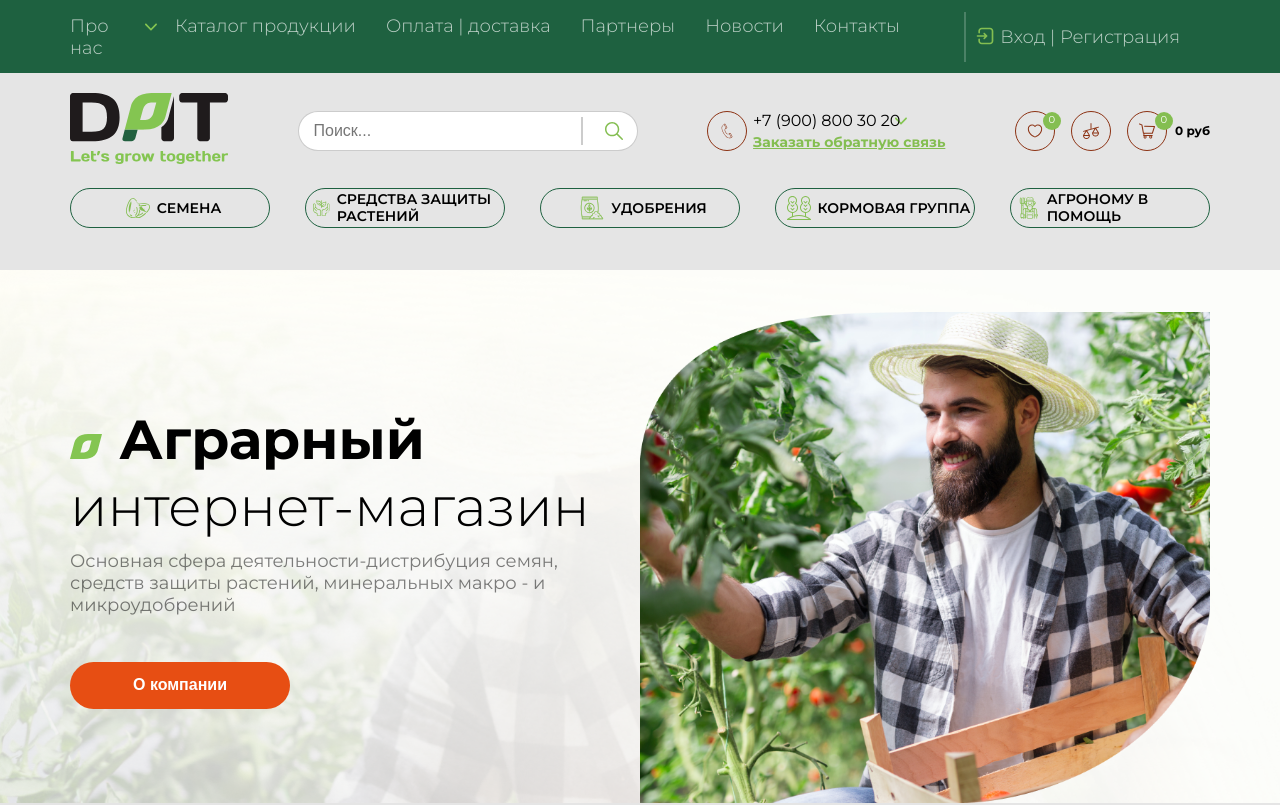
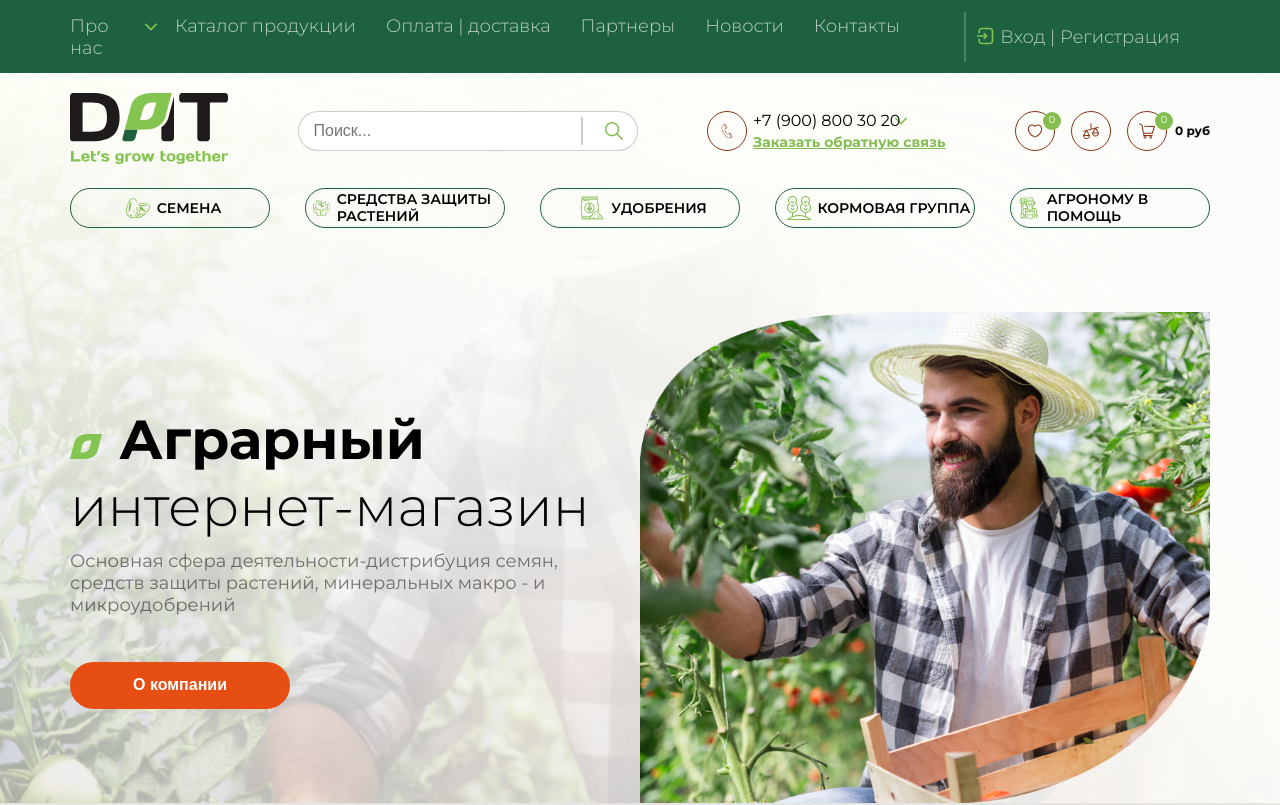
Before and after one commit to Zhbura/Agricultural_online_store, a React (Create React App) app: page / in a window 1280 px wide. Shown: the top 805 px of the page. Built offline with nearby package versions, Linux system fonts and the light colour scheme; no server answers.

Commit message:
Решение задачи с общим background для трёх компонентов главной страницы.

```diff
--- a/src/components/BrandWrap/BrandWrap.scss
+++ b/src/components/BrandWrap/BrandWrap.scss
@@ -1,7 +1,5 @@
 .brand-wrap {
     padding-top: 42px;
-    background-image: url(../../img/backgroundBrandWrap.png);
-    background-size: cover;
 
     .container {
         display: flex;
@@ -91,3 +89,8 @@
         }
     }
 }
+
+.background-container {
+    background-image: url(../../img/backgroundBrandWrap.png);
+    background-size: cover;
+}
--- /dev/null
+++ b/src/components/Layout/LayoutBottom.js
@@ -0,0 +1,14 @@
+import { Outlet } from "react-router-dom"
+import { BottomBar } from "../BottomBar/BottomBar"
+import { Header } from "../Header/Header"
+
+export const LayoutBottom = () => {
+
+    return (
+        <>
+            <Header />
+            <BottomBar />
+            <Outlet />
+        </>
+    )
+}
--- a/src/components/Layout/Layout.js
+++ b/src/components/Layout/LayoutTop.js
@@ -1,13 +1,11 @@
-import { Outlet } from "react-router-dom"
-import { BottomBar } from "../BottomBar/BottomBar"
-import { Footer } from "../Footer/Footer"
-import { Header } from "../Header/Header"
-import { TopBar } from "../TopBar/TopBar"
-import { useSelector } from "react-redux"
-import { selectShowFilter } from "../../store/catalog/selectors"
-import { selectShowMenu } from "../../store/menu/selectors"
+import { Outlet } from "react-router-dom";
+import { Footer } from "../Footer/Footer";
+import { TopBar } from "../TopBar/TopBar";
+import { useSelector } from "react-redux";
+import { selectShowFilter } from "../../store/catalog/selectors";
+import { selectShowMenu } from "../../store/menu/selectors";
 
-export const Layout = ({ authed }) => {
+export const LayoutTop = ({ authed }) => {
     const showFilter = useSelector(selectShowFilter); // нужно для затемнения фона при открытии меню
     const showMenu = useSelector(selectShowMenu);
 
@@ -17,8 +15,6 @@ export const Layout = ({ authed }) => {
                 <div className={(showMenu || showFilter) ? "blackout" : ""} />
                 <div className="top">
                     <TopBar authed={authed} />
-                    <Header />
-                    <BottomBar />
                     <Outlet />
                 </div>
                 <Footer />
--- a/src/components/Main/Main.js
+++ b/src/components/Main/Main.js
@@ -1,4 +1,6 @@
+import { BottomBar } from '../BottomBar/BottomBar';
 import { BrandWrap } from '../BrandWrap/BrandWrap';
+import { Header } from '../Header/Header';
 import { InfoCompany } from '../InfoCompany/InfoCompany';
 import { NewProducts } from '../NewProducts/NewProducts';
 import { Partners } from '../Partners/Partners';
@@ -9,9 +11,13 @@ export const Main = () => {
 
     return (
         <>
-            <BrandWrap />
+            <div className='background-container'>
+                <Header />
+                <BottomBar />
+                <BrandWrap />
+            </div>
             <InfoCompany />
-            <NewProducts  />
+            <NewProducts />
             <Stocks />
             <Partners />
             <Seeds />
--- a/src/components/Router/Router.js
+++ b/src/components/Router/Router.js
@@ -19,7 +19,7 @@ import { PersonalData } from "../PersonalData/PersonalData";
 import { OrderHistory } from "../OrderHistory/OrderHistory";
 import { ChangePassword } from "../ChangePassword/ChangePassword";
 import { Cabinet } from "../PersonalAccount/Cabinet";
-import { Layout } from "../Layout/Layout";
+import { LayoutTop } from "../Layout/LayoutTop";
 import { Error } from "../Error/Error";
 import { PrivacyPolicy } from "../PrivacyPolicy/PrivacyPolicy";
 import { Refund } from "../Refund/Refund";
@@ -34,6 +34,7 @@ import { PublicRoute } from "../PublicRoute/PublicRoute";
 import { PrivateRoute } from "../PrivateRoute/PrivateRoute";
 import { auth } from "../../services/firebase";
 import { onAuthStateChanged } from "firebase/auth";
+import { LayoutBottom } from "../Layout/LayoutBottom";
 
 export const Router = () => {
     const [authed, setAuthed] = useState(false);
@@ -52,8 +53,9 @@ export const Router = () => {
     return (
         <>
             <Routes>
-                <Route path="/" element={<Layout authed={authed} />}>
+                <Route path="/" element={<LayoutTop authed={authed} />}>
                     <Route index element={<Main />} />
+                    <Route path="/" element={<LayoutBottom />}>
                         <Route path="product" element={<Commodity />}>
                             <Route path="petunia"
                                 element={<Product product={products[0][0]} />}
@@ -111,6 +113,7 @@ export const Router = () => {
                         <Route path="wish_list" element={<WishList />} />
                         <Route path="*" element={<Error />} />
                     </Route>
+                </Route>
             </Routes>
         </>
     )
```
Lines whose indentation alone changed are shown as unchanged.
